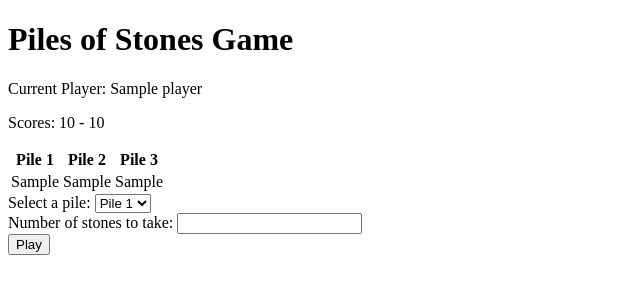
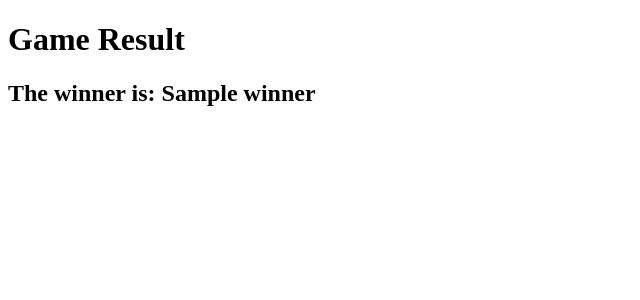
Before and after one commit to prathikh1998/PilesOfStonesGame, a Flask app: template templates/game.html in a window 1280 px wide. Shown: the top 300 px of the page, without its empty margins (0-640 px from the left). Run offline with Flask 3, Linux system fonts and the light colour scheme; the template is opened without the code that fills it: most values are stand-ins (such as "Sample title", 1, 10 or a date in 2020).

Commit message:
Add files via upload

```diff
--- a/templates/game.html
+++ b/templates/game.html
@@ -1,39 +1,10 @@
 <!DOCTYPE html>
 <html>
 <head>
-    <title>Piles of Stones Game</title>
+    <title>Game Result</title>
 </head>
 <body>
-    <h1>Piles of Stones Game</h1>
-    <p>Current Player: {{ players[turn] }}</p>
-    <p>Scores: {{ scores[0] }} - {{ scores[1] }}</p>
-    <table>
-        <tr>
-            <th>Pile 1</th>
-            <th>Pile 2</th>
-            <th>Pile 3</th>
-        </tr>
-        <tr>
-            <td>{{ stone_piles[0] }}</td>
-            <td>{{ stone_piles[1] }}</td>
-            <td>{{ stone_piles[2] }}</td>
-        </tr>
-    </table>
-
-    {% if error_message %}
-        <p>{{ error_message }}</p>
-    {% endif %}
-
-    <form action="/play" method="post">
-        <label for="pile_index">Select a pile:</label>
-        <select name="pile_index">
-            <option value="0">Pile 1</option>
-            <option value="1">Pile 2</option>
-            <option value="2">Pile 3</option>
-        </select><br>
-        <label for="stones_taken">Number of stones to take:</label>
-        <input type="number" name="stones_taken" min="{{ min_stones }}" max="{{ max_stones }}" required><br>
-        <input type="submit" value="Play">
-    </form>
+    <h1>Game Result</h1>
+    <h2>The winner is: {{ winner }}</h2>
 </body>
 </html>
```
Also changed, not shown: templates/game_over.html (+3 -4 lines), templates/index.html (+8 -14 lines).
